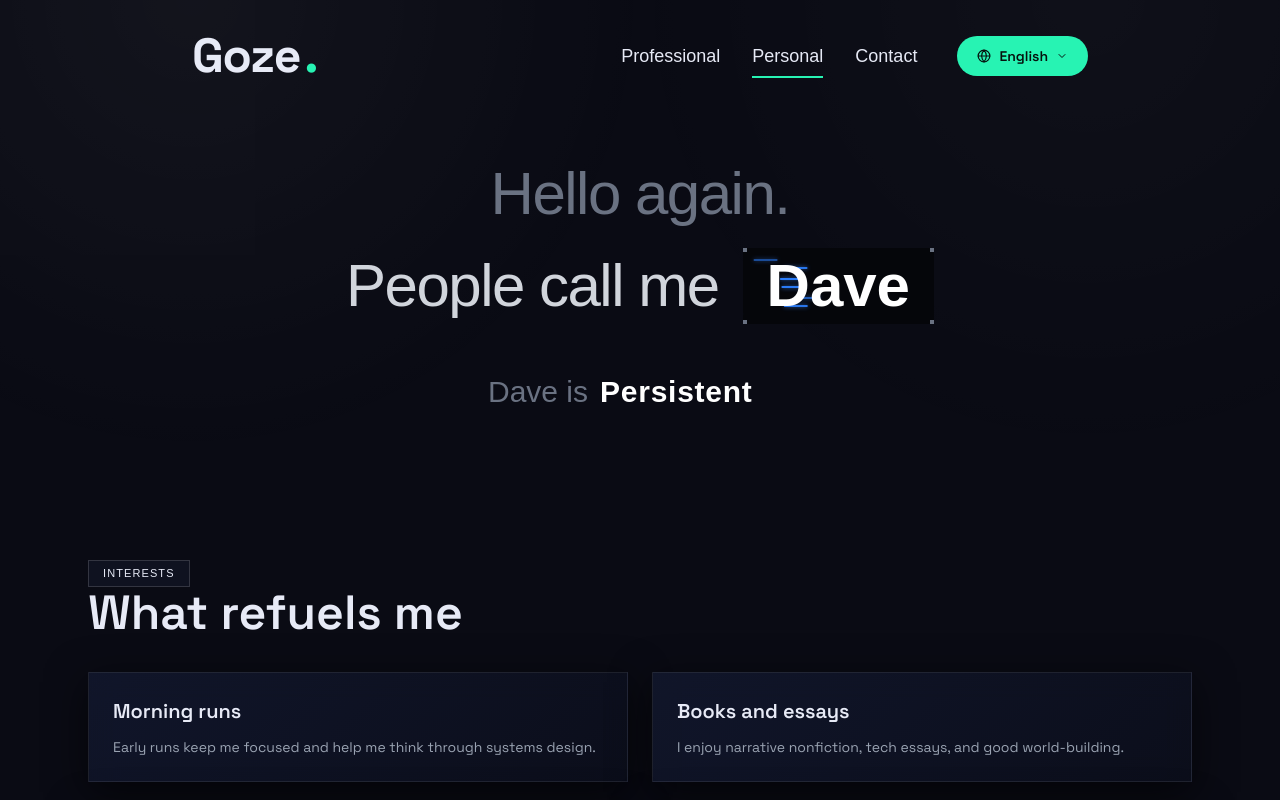
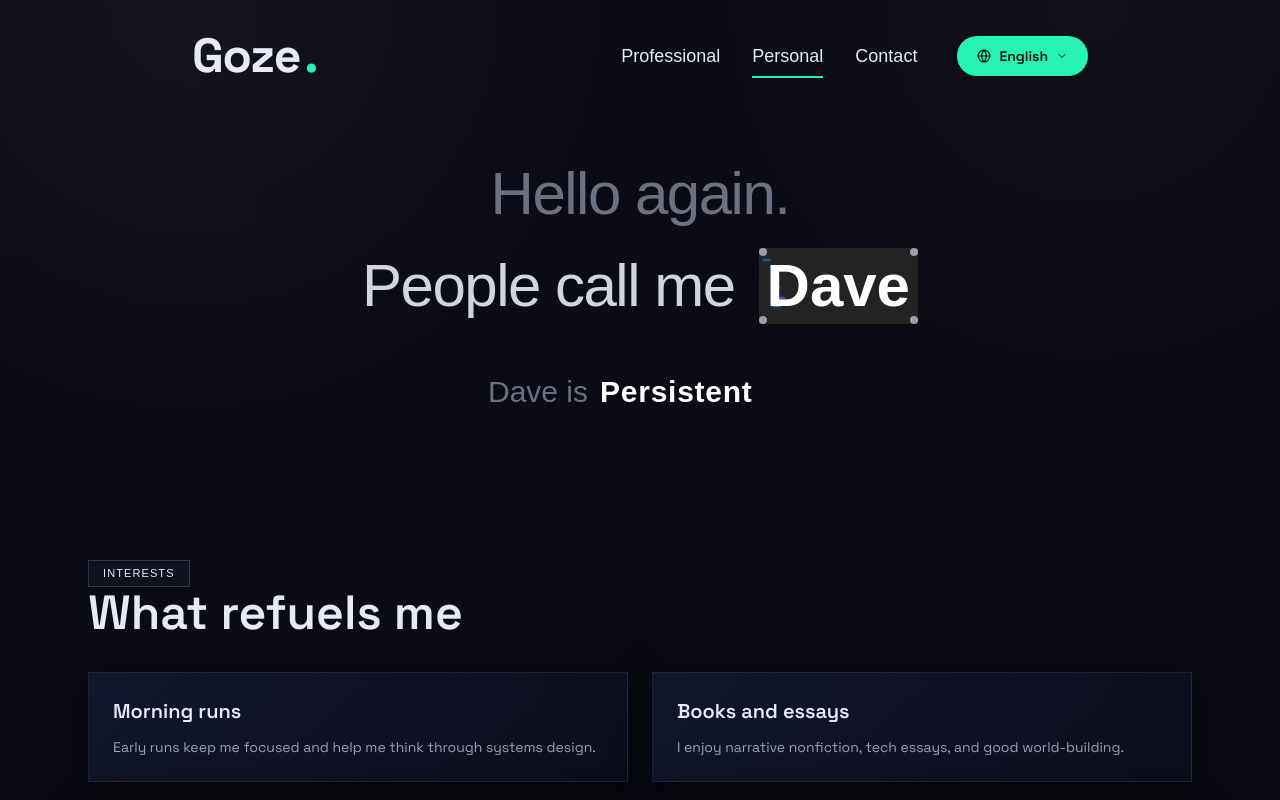
Before and after one commit to httpsdave/httpsdave, a Next.js app: page /personal in a window 1280 px wide. Shown: the top 800 px of the page. Built offline with nearby package versions, Linux system fonts and the light colour scheme; a web font is replaced by a local one.

Commit message:
fixing UI for personal tab

```diff
--- a/src/app/personal/page.tsx
+++ b/src/app/personal/page.tsx
@@ -84,13 +84,13 @@ export default function PersonalPage() {
             whileHover="hover"
             initial="rest"
             animate="animate"
-            className="relative inline-flex items-center justify-center px-6 py-2 bg-[#05060a] rounded-none group cursor-crosshair overflow-hidden"
+            className="relative inline-flex items-center justify-center px-2 py-2 bg-[#222324] rounded-none group cursor-crosshair overflow-hidden"
           >
             {/* Corner Dots */}
-            <div className="absolute top-0 left-0 w-[4px] h-[4px] bg-gray-500"></div>
-            <div className="absolute top-0 right-0 w-[4px] h-[4px] bg-gray-500"></div>
-            <div className="absolute bottom-0 left-0 w-[4px] h-[4px] bg-gray-500"></div>
-            <div className="absolute bottom-0 right-0 w-[4px] h-[4px] bg-gray-500"></div>
+            <div className="absolute top-0 left-0 w-2 h-2 bg-gray-400 rounded-full"></div>
+            <div className="absolute top-0 right-0 w-2 h-2 bg-gray-400 rounded-full"></div>
+            <div className="absolute bottom-0 left-0 w-2 h-2 bg-gray-400 rounded-full"></div>
+            <div className="absolute bottom-0 right-0 w-2 h-2 bg-gray-400 rounded-full"></div>
 
             {/* Comets Background */}
             <div className="absolute inset-0 pointer-events-none overflow-hidden">
@@ -111,7 +111,7 @@ export default function PersonalPage() {
                     animate: { x: "400%", opacity: [0, 1, 0], transition: { repeat: Infinity, duration: comet.duration, ease: "linear", delay: comet.delay } },
                     hover: { x: "400%", opacity: [0, 1, 0], transition: { repeat: Infinity, duration: comet.hoverDuration, ease: "linear" } }
                   }}
-                  className="absolute left-0 w-6 h-[2px] bg-blue-500 rounded-full"
+                  className="absolute left-0 w-2 h-[2px] bg-blue-500 rounded-full"
                   style={{ top: comet.top, boxShadow: '0 0 4px rgba(59,130,246,0.8)' }}
                 />
               ))}
```
